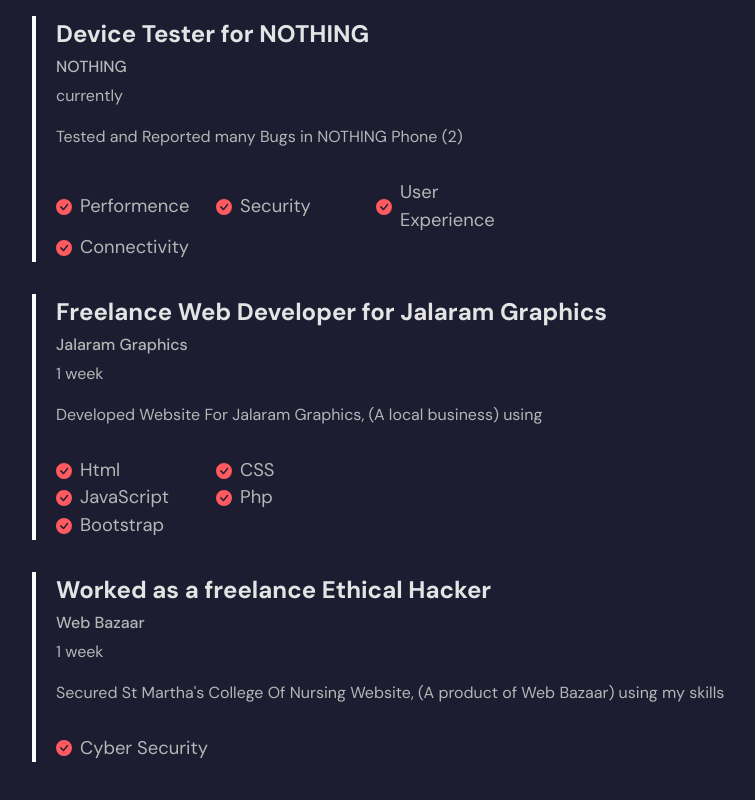
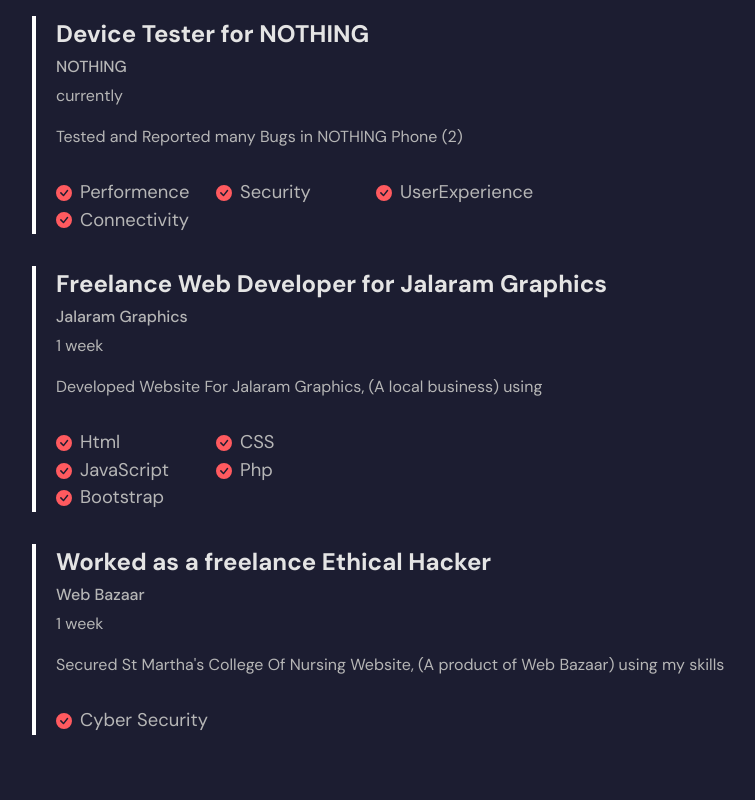
Before and after one commit to Hosting-Api/Portfoleo, a Next.js app: page / in a window 1280 px wide. Shown: the part 3041-3841 px from the top of the page, without its empty margins (32-787 px from the left). Built offline with nearby package versions, Linux system fonts and the light colour scheme.

Commit message:
Update index.js

```diff
--- a/components/experiences/index.js
+++ b/components/experiences/index.js
@@ -16,7 +16,7 @@ const ExperienceList = [
        company: "NOTHING",
        duration: "currently",
        desc: "Tested and Reported many Bugs in NOTHING Phone (2)",
-       tags: ["Performence", "Security", "User Experience", "Connectivity" ],
+       tags: ["Performence", "Security", "UserExperience", "Connectivity" ],
      },
 
      {
```
